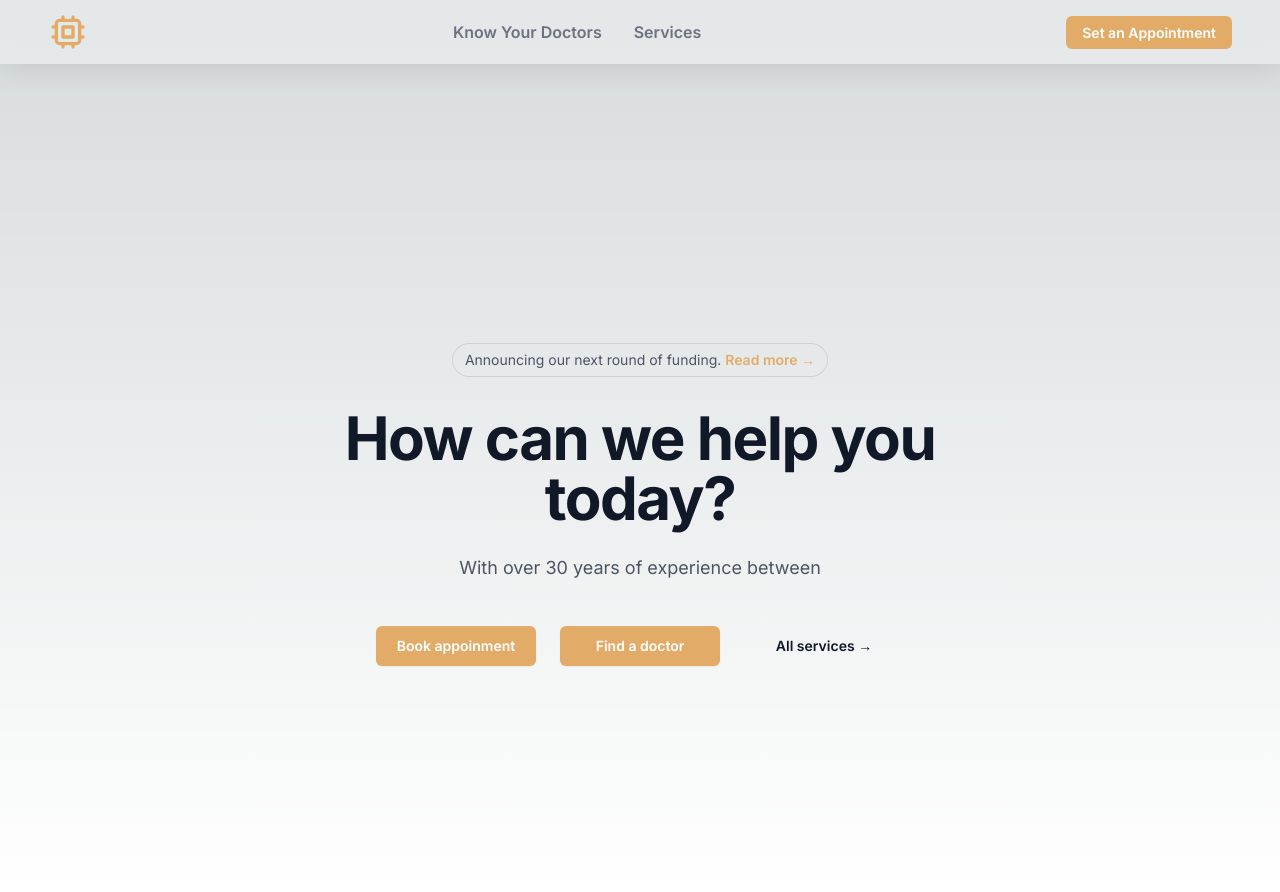
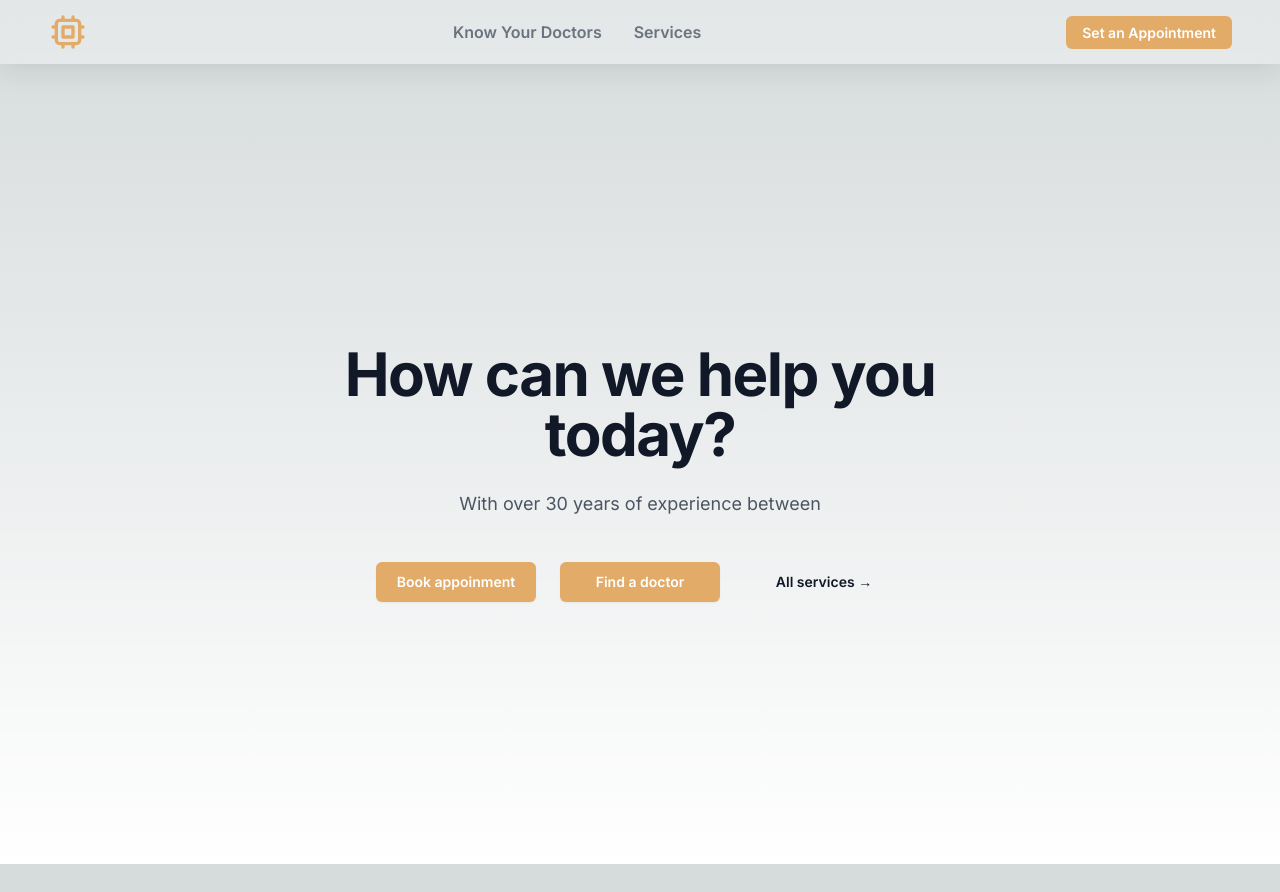
Before and after one commit to MisterMunchkin/mom-and-me-clinic, a Next.js app: page / in a window 1280 px wide. After the commit the page ends 864 px from the top, so only its background shows below. Built offline with nearby package versions, Linux system fonts and the light colour scheme.

Commit message:
removed stuff

```diff
--- a/app/components/Hero.tsx
+++ b/app/components/Hero.tsx
@@ -2,11 +2,11 @@
   return (
     <div className="relative isolate px-6 pt-14 lg:px-8">
       <div className="mx-auto max-w-2xl py-32 sm:py-48 lg:py-56">
-        <div className="hidden sm:mb-8 sm:flex sm:justify-center">
+        {/* <div className="hidden sm:mb-8 sm:flex sm:justify-center">
           <div className="relative rounded-full px-3 py-1 text-sm leading-6 text-gray-600 ring-1 ring-gray-900/10 hover:ring-gray-900/20">
             Announcing our next round of funding. <a href="#" className="font-semibold text-primary"><span className="absolute inset-0" aria-hidden="true"></span>Read more <span aria-hidden="true">&rarr;</span></a>
           </div>
-        </div>
+        </div> */}
         <div className="text-center">
           <h1 className="text-4xl font-bold tracking-tight text-gray-900 sm:text-6xl">How can we help you today?</h1>
           <p className="mt-6 text-lg leading-8 text-gray-600">With over 30 years of experience between </p>
```
